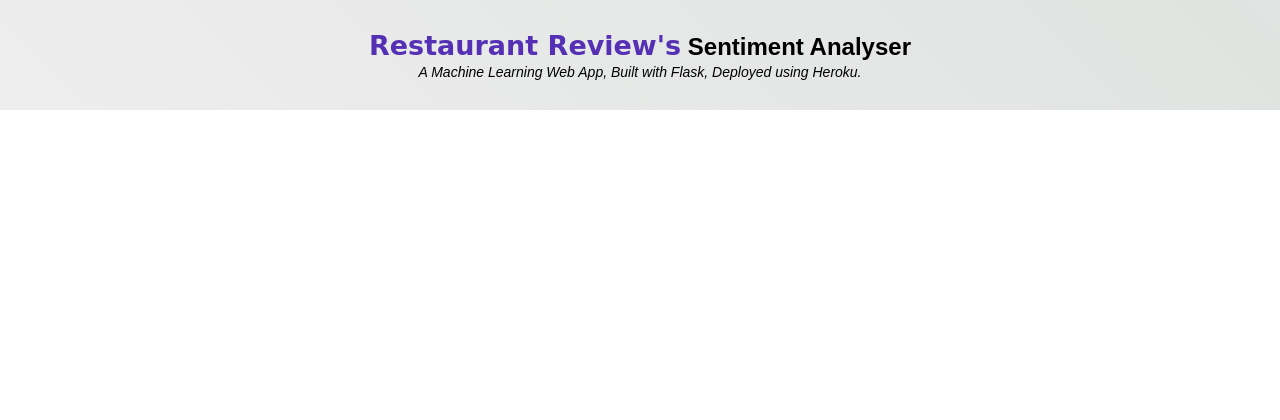
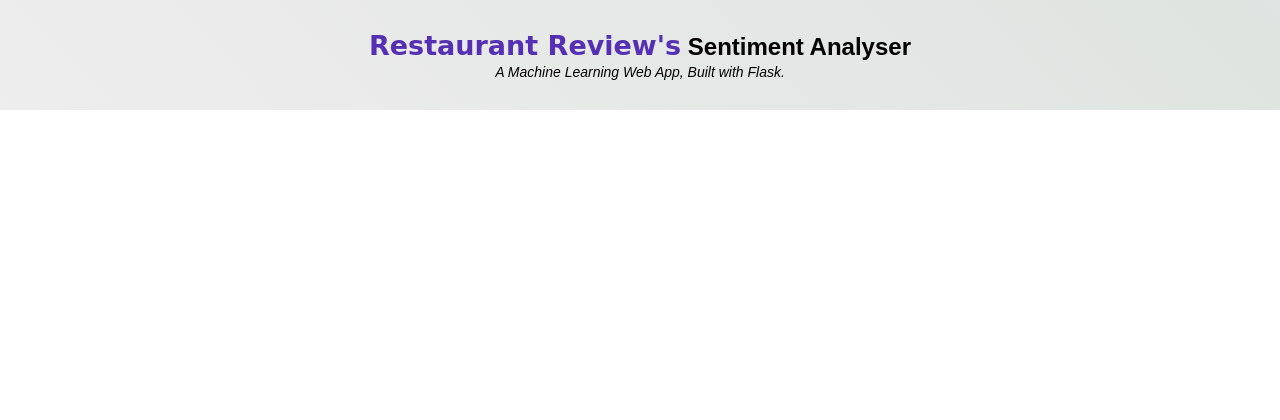
Before and after one commit to 19karim/Sentiment-Analysis-Restaurant-Review, a Flask app: template templates/result.html in a window 1280 px wide. Shown: the top 420 px of the page. Run offline with Flask 2, Linux system fonts and the light colour scheme; the template is opened without the code that fills it, so the values that code supplies are empty; parts of the project's set-up code (start-up, migrations or seed data) failed here and were passed over; some libraries are stand-ins or nearby versions; some web fonts are replaced.

Commit message:
Update result.html

```diff
--- a/templates/result.html
+++ b/templates/result.html
@@ -16,7 +16,7 @@
     	<div class="container">
             <h2 class='container-heading'><span class="heading_font">Restaurant Review's</span> Sentiment Analyser</h2>
             <div class='description'>
-    			<p>A Machine Learning Web App, Built with Flask, Deployed using Heroku.</p>
+    			<p>A Machine Learning Web App, Built with Flask.</p>
     		</div>
     	</div>
 
```
